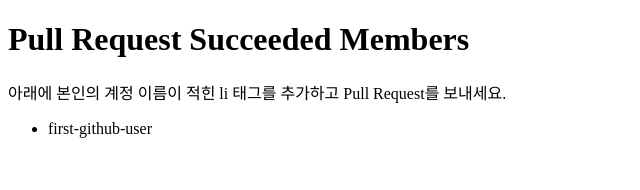
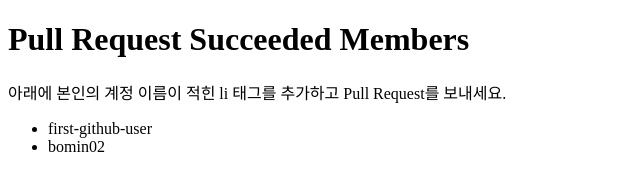
Before and after one commit to seoyeony723/collabo, a plain HTML site: page index.html in a window 1280 px wide. Shown: the full height of the page, 0-640 px from the left. Drawn offline with Linux system fonts and the light colour scheme.

Commit message:
add bomin02 in index.html

```diff
--- a/index.html
+++ b/index.html
@@ -5,6 +5,7 @@
     <p>아래에 본인의 계정 이름이 적힌 li 태그를 추가하고 Pull Request를 보내세요.</p>
     <ul>
       <li>first-github-user</li>
+      <li>bomin02</li>
     </ul>
   </body>
 </html>
```
